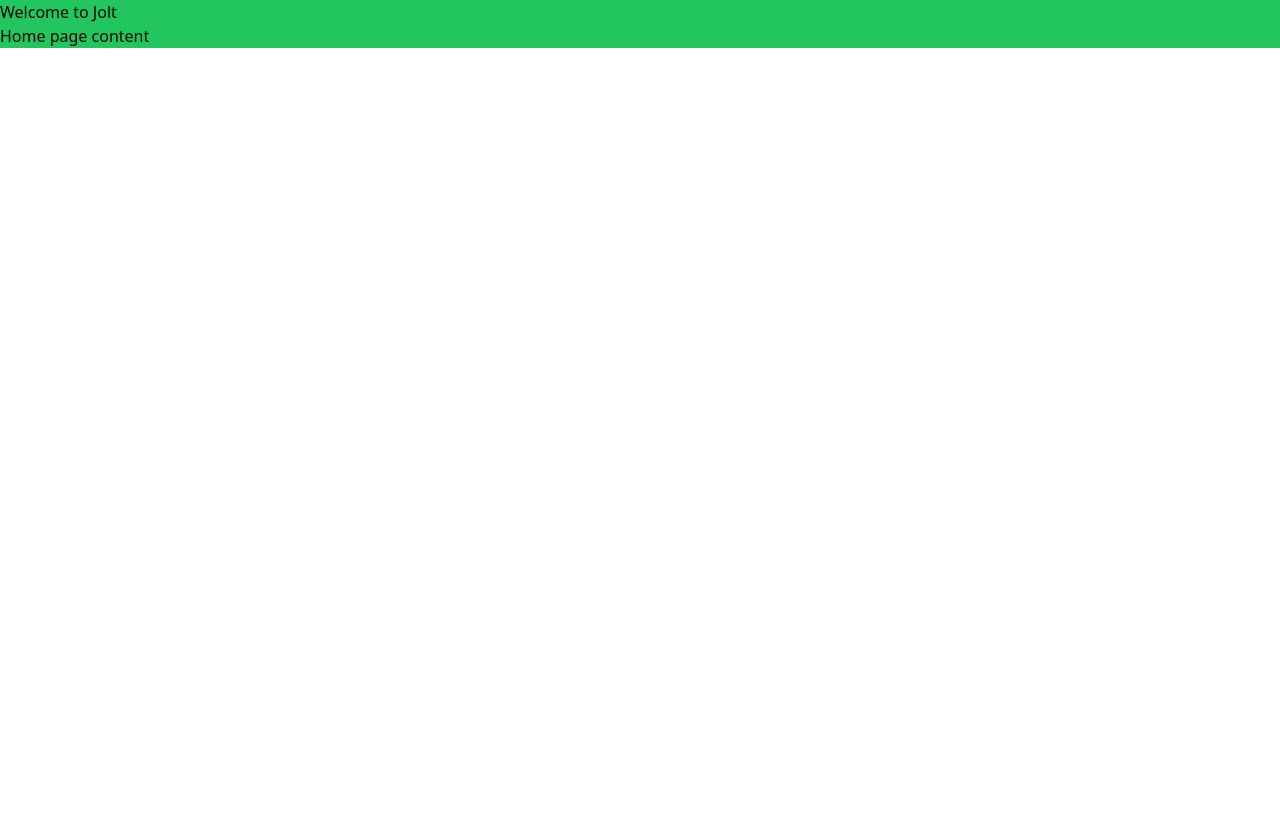
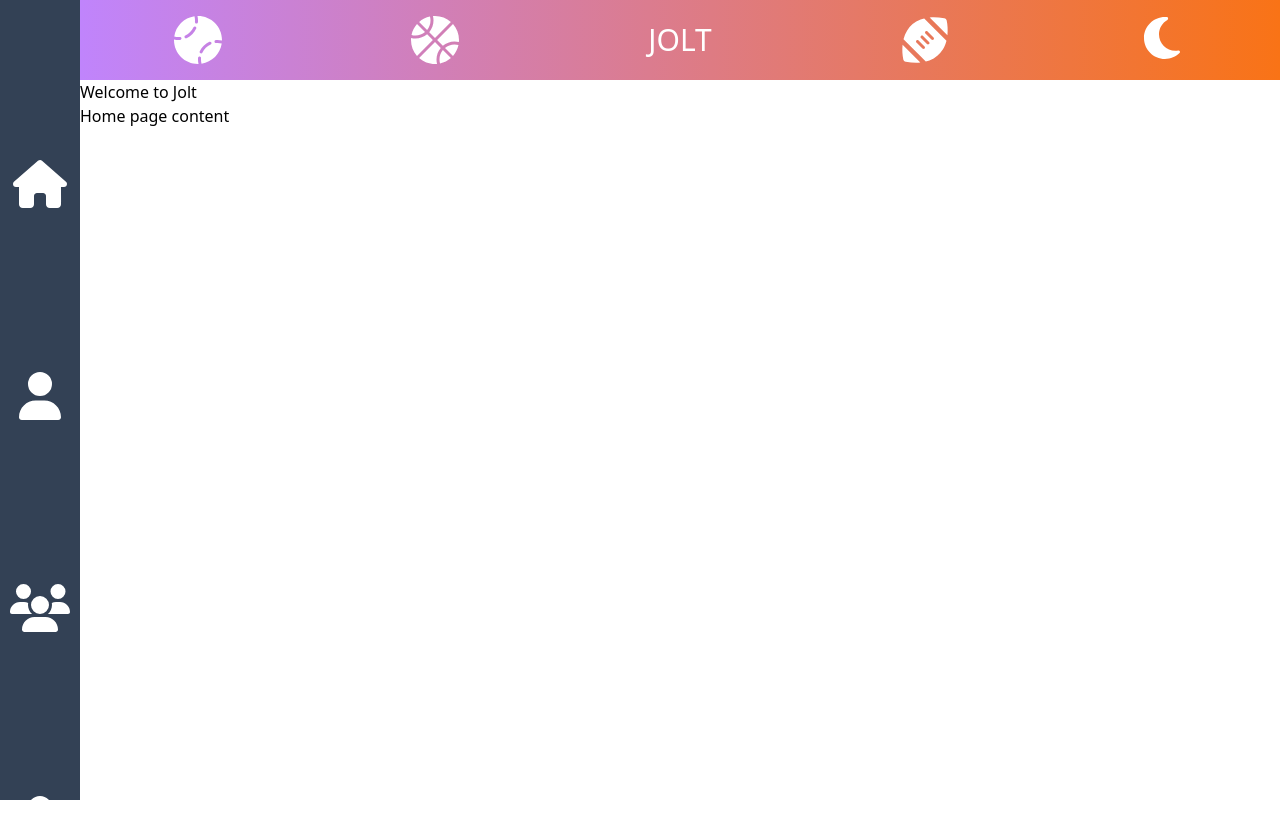
Before and after one commit to BakedPotato101/Jolt, a Next.js app: page / in a window 1280 px wide. Shown: the top 838 px of the page. Before the commit the page ends 800 px from the top, so only its background shows below. Built offline with nearby package versions, Linux system fonts and the light colour scheme.

Commit message:
completed base layout and routes are ready to be made

```diff
--- a/package.json
+++ b/package.json
@@ -10,6 +10,9 @@
   },
   "dependencies": {
     "@fortawesome/fontawesome-svg-core": "^6.5.2",
+    "@fortawesome/free-brands-svg-icons": "^6.5.2",
+    "@fortawesome/free-regular-svg-icons": "^6.5.2",
+    "@fortawesome/free-solid-svg-icons": "^6.5.2",
     "@fortawesome/react-fontawesome": "^0.2.0",
     "next": "14.2.1",
     "react": "^18",
--- /dev/null
+++ b/src/app/components/BaseballSelector.jsx
@@ -0,0 +1,10 @@
+import { FontAwesomeIcon } from "@fortawesome/react-fontawesome";
+import { faBaseball } from "@fortawesome/free-solid-svg-icons";
+
+export default function BaseballSelector() {
+    return (
+        <div>
+            <FontAwesomeIcon className="size-12" icon={ faBaseball }/>
+        </div>
+    );
+}
--- /dev/null
+++ b/src/app/components/BasketballSelector.jsx
@@ -0,0 +1,9 @@
+import { FontAwesomeIcon } from "@fortawesome/react-fontawesome";
+import { faBasketball } from "@fortawesome/free-solid-svg-icons";
+export default function BasketballSelector() {
+    return (
+        <div>
+            <FontAwesomeIcon className="size-12" icon={ faBasketball }/>
+        </div>
+    );
+}
--- /dev/null
+++ b/src/app/components/FootballSelector.jsx
@@ -0,0 +1,9 @@
+import { FontAwesomeIcon } from "@fortawesome/react-fontawesome";
+import { faFootball } from "@fortawesome/free-solid-svg-icons";
+export default function FootballSelector() {
+    return (
+        <div>
+            <FontAwesomeIcon className="size-12" icon={ faFootball }/>
+        </div>
+    );
+}
--- a/src/app/components/Header.jsx
+++ b/src/app/components/Header.jsx
@@ -1,7 +1,14 @@
+import { FontAwesomeIcon } from "@fortawesome/react-fontawesome";
+import { faBaseball, faBasketball, faFootball } from "@fortawesome/free-solid-svg-icons";
+import ToggleDarkMode from "./ToggleDarkMode";
 export default function Header() {
-    return (
-        <div className="bg-blue-500">
-        <h1>Header</h1>
-        </div>
-    );
+  return (
+    <div className="bg-gradient-to-r from-purple-400 to-orange-500 text-white text-center absolute h-20 w-full flex justify-around items-center">
+      <FontAwesomeIcon className="size-12" icon={faBaseball} />
+      <FontAwesomeIcon className="size-12" icon={faBasketball} />
+      <p className="text-3xl">JOLT</p>
+      <FontAwesomeIcon className="size-12" icon={faFootball} />
+      <ToggleDarkMode />
+    </div>
+  );
 }
--- a/src/app/components/Sidebar.jsx
+++ b/src/app/components/Sidebar.jsx
@@ -1,7 +1,13 @@
+import Link from 'next/link';
+import { FontAwesomeIcon } from '@fortawesome/react-fontawesome';
+import { faHome, faUsers, faUserTie, faUser } from '@fortawesome/free-solid-svg-icons';
 export default function Sidebar() {
   return (
-    <div className="bg-red-500 h-screen w-80">
-      <p>Sidebar start</p>
+    <div className="bg-slate-700 h-screen w-20 flex-row items-center justify-normal">
+      <Link href="/"><FontAwesomeIcon className="pt-40 w-full size-12 text-white" icon={ faHome }/></Link>
+      <Link href="/players"><FontAwesomeIcon className="pt-40 w-full size-12 text-white" icon={ faUser}/></Link>
+      <Link href="/teams"><FontAwesomeIcon className="pt-40 w-full size-12 text-white" icon={ faUsers}/></Link>
+      <Link href="/coaches"><FontAwesomeIcon className="pt-40 w-full size-12 text-white" icon={ faUserTie}/></Link>
     </div>
   );
 }
--- /dev/null
+++ b/src/app/components/ToggleDarkMode.jsx
@@ -0,0 +1,21 @@
+"use client";
+import React, { useState, useEffect } from "react";
+import { FontAwesomeIcon } from "@fortawesome/react-fontawesome";
+import { faSun, faMoon } from "@fortawesome/free-solid-svg-icons";
+export default function ToggleDarkMode() {
+  const [darkMode, setDarkMode] = useState(false);
+
+  useEffect(() => {
+    if (darkMode) {
+      document.documentElement.classList.add("dark");
+    } else {
+      document.documentElement.classList.remove("dark");
+    }
+  }, [darkMode]);
+
+  return (
+    <div>
+      <button onClick={() => setDarkMode(!darkMode)}><FontAwesomeIcon className="size-12" icon={ darkMode ? faSun : faMoon }/></button>
+    </div>
+  );
+}
--- a/src/app/layout.jsx
+++ b/src/app/layout.jsx
@@ -4,12 +4,18 @@ import "./globals.css";
 
 export default function RootLayout({ children }) {
   return (
-    <html>
+    <html className="dark">
       <head>
         <title>Jolt App</title>
       </head>
       <body>
-          <div className="w-full">{children}</div>
+        <div className="flex bg-white dark:bg-black">
+          <Sidebar />
+          <div className="flex-1 md:flex h-screen relative">
+            <Header />
+            <div className="w-full">{children}</div>
+          </div>
+        </div>
       </body>
     </html>
   );
--- a/src/app/page.jsx
+++ b/src/app/page.jsx
@@ -2,7 +2,7 @@ import React from "react";
 
 export default function Home() {
   return (
-    <div className="bg-green-500">
+    <div className="bg-white dark:bg-slate-900 w-full h-full pt-20">
       <h1>Welcome to Jolt</h1>
       <p>Home page content</p>
     </div>
--- a/tailwind.config.js
+++ b/tailwind.config.js
@@ -11,5 +11,6 @@ module.exports = {
   theme: {
     extend: {},
   },
+  darkMode: 'selector',
   plugins: [],
 }
```
Also changed, not shown: 1 other file (tests, documents, lock files or other folders).
